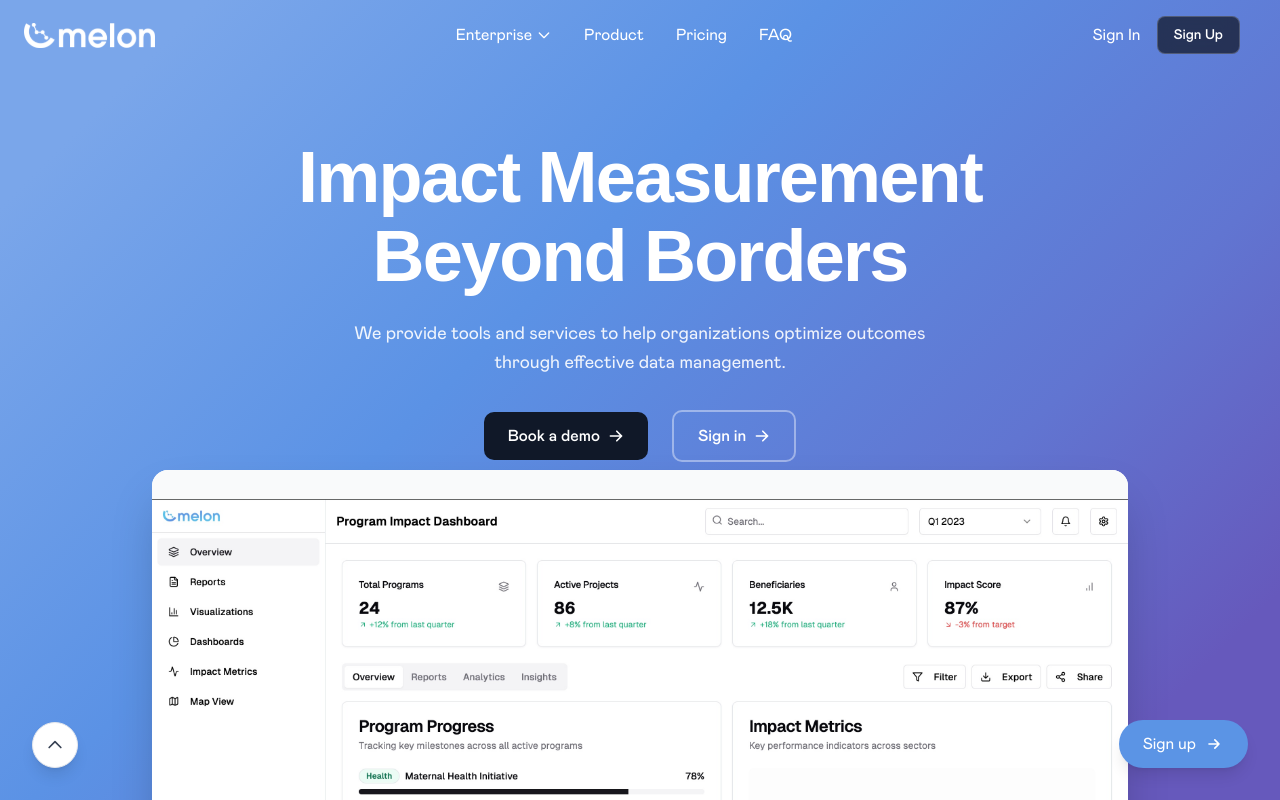
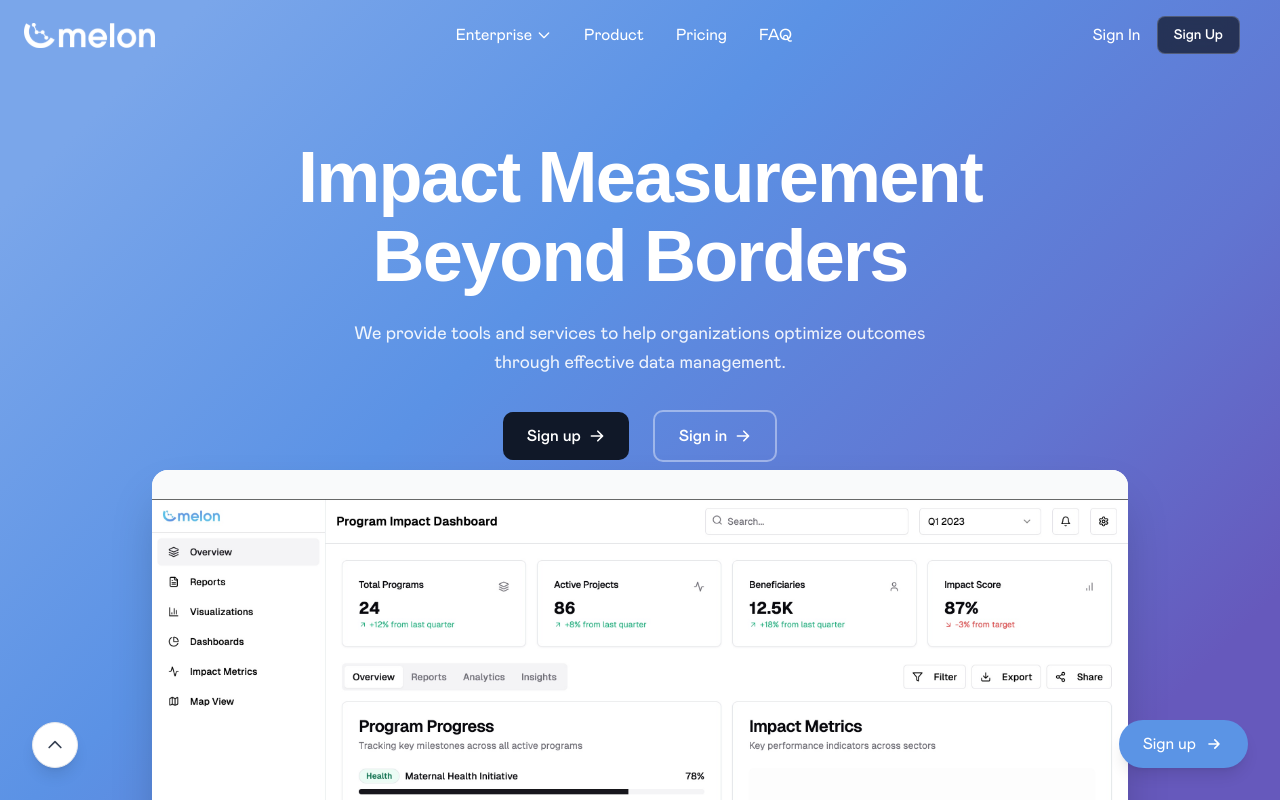
Before and after one commit to vicodevv/melon-landing, a Next.js app: page / in a window 1280 px wide. Shown: the top 800 px of the page. Built offline with nearby package versions, Linux system fonts and the light colour scheme; a web font is replaced by a local one.

Commit message:
Bug Fixes: Full Landing Page Edit

```diff
--- a/src/components/sections/Hero.tsx
+++ b/src/components/sections/Hero.tsx
@@ -102,7 +102,7 @@ const Hero: React.FC = () => {
                   className="group relative overflow-hidden rounded-lg bg-gray-900 px-6 py-3 text-base font-medium text-white hover:bg-gray-800 transition-all duration-300 flex items-center"
                 >
                   <span className="relative z-10 flex items-center">
-                    Book a demo
+                    Sign up
                     <svg className="ml-2 w-4 h-4" fill="currentColor" viewBox="0 0 20 20">
                       <path fillRule="evenodd" d="M10.293 3.293a1 1 0 011.414 0l6 6a1 1 0 010 1.414l-6 6a1 1 0 01-1.414-1.414L14.586 11H3a1 1 0 110-2h11.586l-4.293-4.293a1 1 0 010-1.414z" clipRule="evenodd" />
                     </svg>
```
